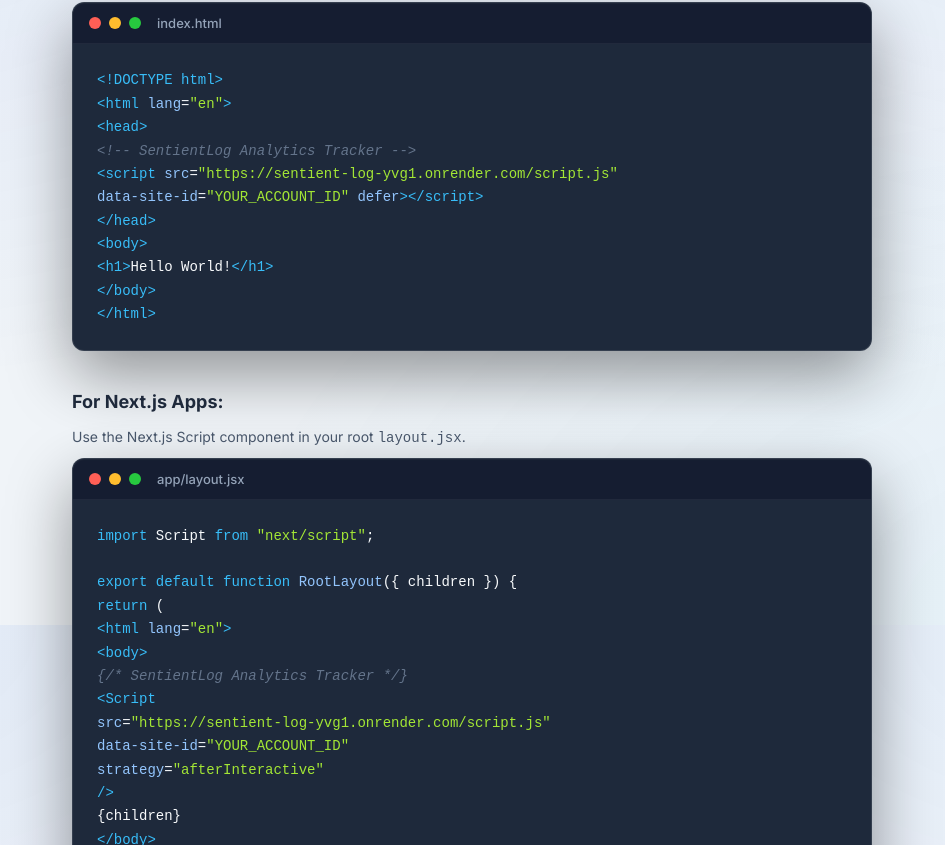
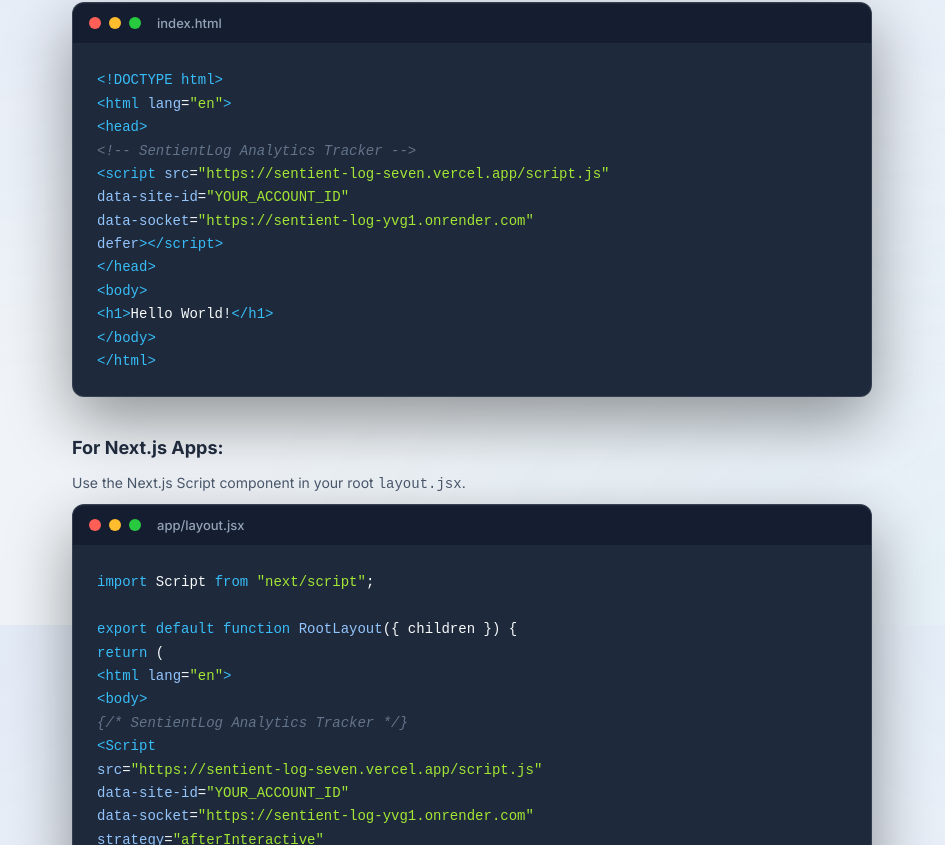
Before and after one commit to rharsh9162/sentient-log, a Next.js app: page / in a window 1280 px wide. Shown: the part 4175-5020 px from the top of the page, without its empty margins (168-1113 px from the left). Built offline with nearby package versions, Linux system fonts and the light colour scheme.

Commit message:
Docs: Update integration snippets for Vercel/Render decoupled architecture

```diff
--- a/src/app/(marketing)/page.jsx
+++ b/src/app/(marketing)/page.jsx
@@ -166,8 +166,10 @@
                     <span className="code-tag">&lt;html</span> <span className="code-attr">lang</span>=<span className="code-string">"en"</span><span className="code-tag">&gt;</span>{`\n`}
                     <span className="code-tag">&lt;head&gt;</span>{`\n`}
                     <span className="code-comment">&lt;!-- SentientLog Analytics Tracker --&gt;</span>{`\n`}
-                    <span className="code-tag">&lt;script</span> <span className="code-attr">src</span>=<span className="code-string">"https://sentient-log-yvg1.onrender.com/script.js"</span>{`\n`}
-                    <span className="code-attr">data-site-id</span>=<span className="code-string">"YOUR_ACCOUNT_ID"</span> <span className="code-attr">defer</span><span className="code-tag">&gt;&lt;/script&gt;</span>{`\n`}
+                    <span className="code-tag">&lt;script</span> <span className="code-attr">src</span>=<span className="code-string">"https://sentient-log-seven.vercel.app/script.js"</span>{`\n`}
+                    <span className="code-attr">data-site-id</span>=<span className="code-string">"YOUR_ACCOUNT_ID"</span>{`\n`}
+                    <span className="code-attr">data-socket</span>=<span className="code-string">"https://sentient-log-yvg1.onrender.com"</span>{`\n`}
+                    <span className="code-attr">defer</span><span className="code-tag">&gt;&lt;/script&gt;</span>{`\n`}
                     <span className="code-tag">&lt;/head&gt;</span>{`\n`}
                     <span className="code-tag">&lt;body&gt;</span>{`\n`}
                     <span className="code-tag">&lt;h1&gt;</span>Hello World!<span className="code-tag">&lt;/h1&gt;</span>{`\n`}
@@ -200,8 +202,9 @@
                     <span className="code-tag">&lt;body&gt;</span>{`\n`}
                     <span className="code-comment">{`{/* SentientLog Analytics Tracker */}`}</span>{`\n`}
                     <span className="code-tag">&lt;Script</span>{`\n`}
-                    <span className="code-attr">src</span>=<span className="code-string">"https://sentient-log-yvg1.onrender.com/script.js"</span>{`\n`}
+                    <span className="code-attr">src</span>=<span className="code-string">"https://sentient-log-seven.vercel.app/script.js"</span>{`\n`}
                     <span className="code-attr">data-site-id</span>=<span className="code-string">"YOUR_ACCOUNT_ID"</span>{`\n`}
+                    <span className="code-attr">data-socket</span>=<span className="code-string">"https://sentient-log-yvg1.onrender.com"</span>{`\n`}
                     <span className="code-attr">strategy</span>=<span className="code-string">"afterInteractive"</span>{`\n`}
                     <span className="code-tag">/&gt;</span>{`\n`}
                     {`{children}\n`}
```
